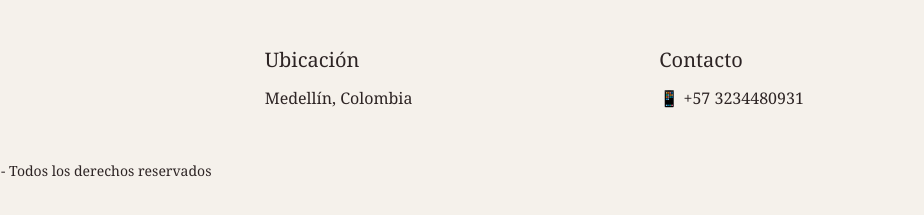
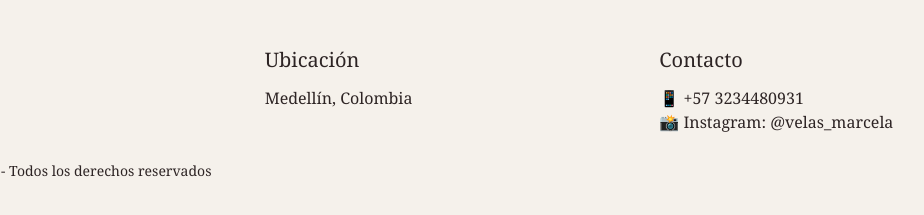
Before and after one commit to jackelinelozanomorinely-rgb/empredimientoVelasMarcela, a plain HTML site: page velas/tienda.html in a window 1280 px wide. Shown: the part 2084-2299 px from the top of the page, 194-1118 px from the left. Drawn offline with nearby package versions, Linux system fonts and the light colour scheme.

Commit message:
Update tienda.html

```diff
--- a/velas/tienda.html
+++ b/velas/tienda.html
@@ -172,6 +172,15 @@ margin: 0 auto;}
         <h5 class="text-xl font-serif mb-3">Contacto</h5>
         <!-- <p>📧 velasmarcela@gmail.com</p> -->
         <p>📱 +57 3234480931</p>
+        <p>
+        📸 Instagram:
+        <a href="https://www.instagram.com/velas_marcela/"
+           target="_blank"
+           class="text-[var(--color-primary)] hover:underline">
+          @velas_marcela
+        </a>
+      </p>
+
       </div>
     </div>
   </footer>
```
